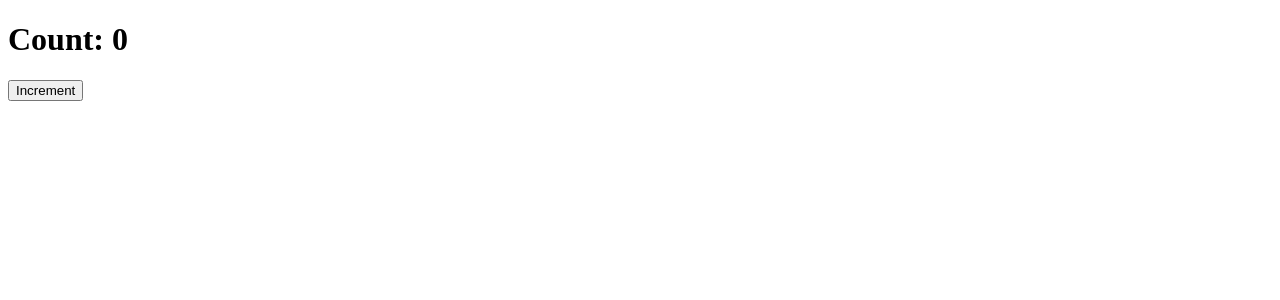
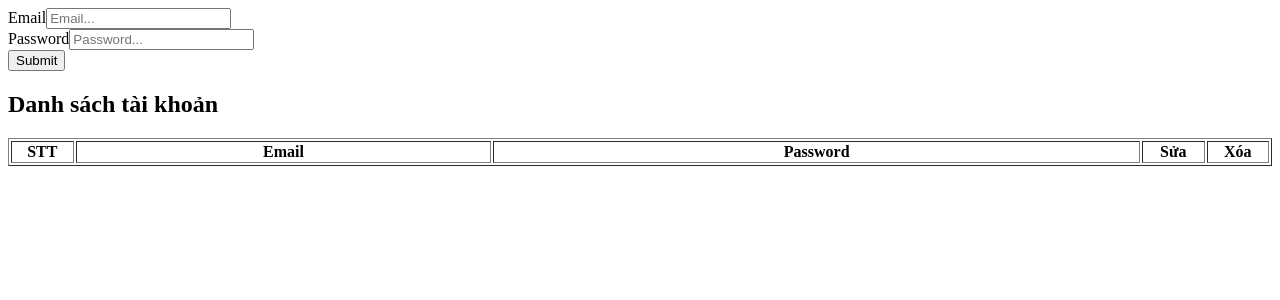
Before and after one commit to Unicode-Training/fullstack_1-1_anh, a React (Vite) app in the folder hocreact/reactjs01/: page / in a window 1280 px wide. Shown: the top 300 px of the page. Built offline with nearby package versions, Linux system fonts and the light colour scheme.

Commit message:
Update code

```diff
--- a/hocreact/reactjs01/src/App.jsx
+++ b/hocreact/reactjs01/src/App.jsx
@@ -2,6 +2,7 @@ import React from "react";
 import Header from "./components/Header";
 import Users from "./components/Users";
 import Counter from "./components/Counter";
+import Form from "./components/Form";
 export default function App() {
   const status = true;
   const isAuthenticated = false;
@@ -96,7 +97,8 @@ export default function App() {
         </>
       )} */}
       {/* <Users /> */}
-      <Counter />
+      {/* <Counter /> */}
+      <Form />
     </>
   );
 }
--- a/hocreact/reactjs01/src/components/Counter.jsx
+++ b/hocreact/reactjs01/src/components/Counter.jsx
@@ -1,14 +1,22 @@
 import { useState } from "react";
 export default function Counter() {
   const [count, setCount] = useState(0);
+  const [message, setMessage] = useState("");
   const handleIncrement = () => {
-    setCount(count + 1);
+    // setCount(count + 1);
+    setCount((prevCount) => {
+      const newCount = prevCount + 1;
+      if (newCount >= 10) {
+        setMessage("Thành công");
+      }
+      return newCount;
+    });
   };
-  console.log("Counter render");
 
   return (
     <div>
       <h1>Count: {count}</h1>
+      {message && <h2>{message}</h2>}
       <button onClick={handleIncrement}>Increment</button>
     </div>
   );
--- /dev/null
+++ b/hocreact/reactjs01/src/components/Form.jsx
@@ -0,0 +1,130 @@
+import { useState } from "react";
+
+export default function Form() {
+  const [form, setForm] = useState({
+    email: "",
+    password: "",
+  });
+  const [errors, setErrors] = useState({
+    email: "",
+    password: "",
+  });
+  const [users, setUsers] = useState([]);
+  const [editIndex, setEditIndex] = useState(null);
+  const handleChangeValue = (e) => {
+    setForm({ ...form, [e.target.name]: e.target.value });
+    // const newForm = { ...form };
+    // newForm[e.target.name] = e.target.value;
+    // setForm(newForm);
+  };
+
+  const handleSubmit = (e) => {
+    e.preventDefault();
+    const newErrors = {};
+    if (!form.email) {
+      newErrors.email = "Vui lòng nhập email";
+    }
+    if (!form.password) {
+      newErrors.password = "Vui lòng nhập mật khẩu";
+    }
+    setErrors(newErrors);
+
+    if (!Object.keys(newErrors).length) {
+      //Thêm
+      if (!editIndex) {
+        setUsers([
+          ...users,
+          {
+            email: form.email,
+            password: form.password,
+          },
+        ]);
+      } else {
+        setUsers(
+          users.map((user, index) => {
+            if (index === editIndex) {
+              return {
+                ...form,
+              };
+            }
+            return user;
+          })
+        );
+      }
+
+      setForm({
+        email: "",
+        password: "",
+      });
+    }
+  };
+  const remove = (index) => {
+    // const newUsers = [...users];
+    // //Xóa
+    // newUsers.splice(index, 1);
+    // //Cập nhật lại state users --> setUsers(newUsers);
+    // setUsers(newUsers);
+    setUsers(users.filter((user, i) => i !== index));
+  };
+  const edit = (index) => {
+    const user = { ...users[index] };
+    setForm(user);
+    setEditIndex(index);
+  };
+  return (
+    <div>
+      <form onSubmit={handleSubmit}>
+        <div>
+          <label>Email</label>
+          <input
+            type="email"
+            name="email"
+            placeholder="Email..."
+            onChange={handleChangeValue}
+            value={form.email}
+          />
+          {errors.email && <span>{errors.email}</span>}
+        </div>
+        <div>
+          <label>Password</label>
+          <input
+            type="password"
+            name="password"
+            placeholder="Password..."
+            onChange={handleChangeValue}
+            value={form.password}
+          />
+          {errors.password && <span>{errors.password}</span>}
+        </div>
+        <button>Submit</button>
+      </form>
+      <h2>Danh sách tài khoản</h2>
+      <table width={"100%"} border={1}>
+        <thead>
+          <tr>
+            <th width="5%">STT</th>
+            <th>Email</th>
+            <th>Password</th>
+            <th width="5%">Sửa</th>
+            <th width="5%">Xóa</th>
+          </tr>
+        </thead>
+        <tbody>
+          {users.map((user, index) => (
+            <tr key={index}>
+              <td>{index + 1}</td>
+              <td>{user.email}</td>
+              <td>{user.password}</td>
+              <td>
+                <button onClick={() => edit(index)}>Sửa</button>
+              </td>
+              <td>
+                <button onClick={() => remove(index)}>Xóa</button>
+              </td>
+            </tr>
+          ))}
+        </tbody>
+      </table>
+    </div>
+  );
+}
```
